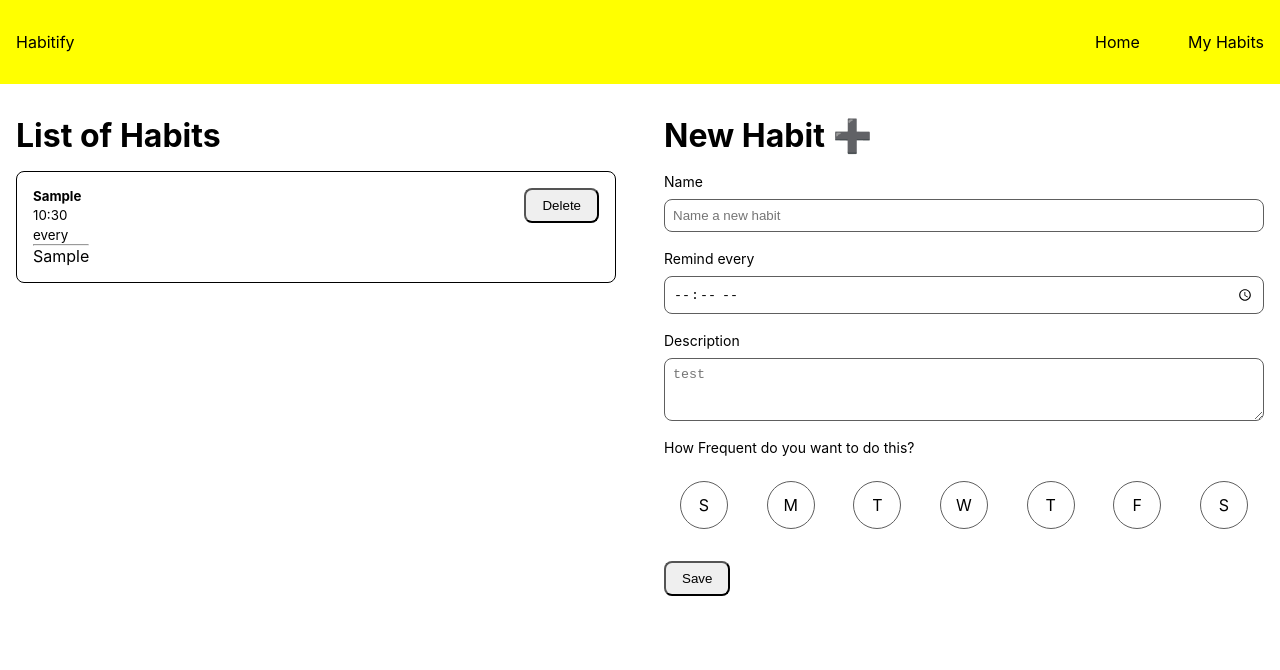
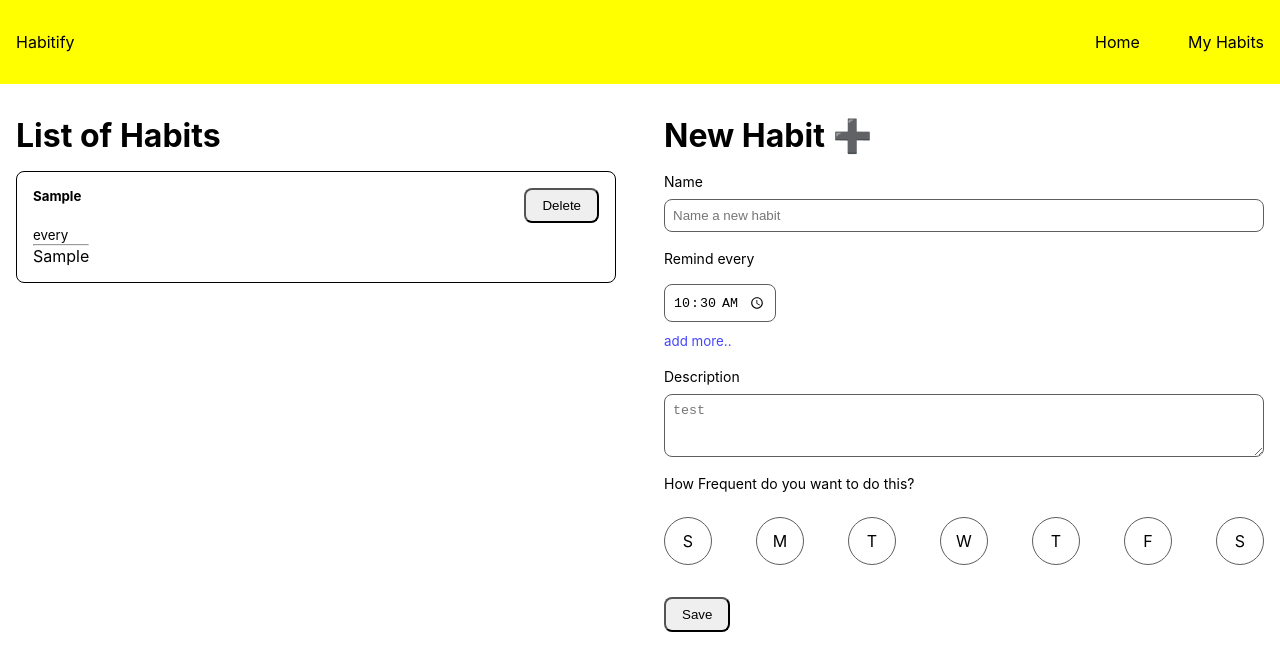
Before and after one commit to Gadu25/do-habit-ts, a React (Vite) app: page /habits in a window 1280 px wide. Both pictures are taken after typing "Sample", "10:30", "Sample" into the empty fields and a click on the button "Save". Shown: the top 670 px of the page. Built offline with nearby package versions, Linux system fonts and the light colour scheme.

Commit message:
feat:add dynamic form for multile time per habit

```diff
--- a/src/assets/css/common/form.css
+++ b/src/assets/css/common/form.css
@@ -23,6 +23,21 @@
   width: 100%;
 }
 
+.form-group.time .time-container {
+  display: flex;
+  gap: 0.5rem;
+  padding: 0.5rem 0;
+}
+
+.form-group.time input {
+  width: auto;
+}
+
+.form-group.time .add-more {
+  cursor: pointer;
+  color: rgb(69, 69, 252);
+}
+
 button {
   padding: 0.5rem 1rem;
   border-radius: 0.5rem;
@@ -31,7 +46,7 @@ button {
 
 .form-week {
   margin-top: 0.5rem;
-  padding: 1rem;
+  padding: 1rem 0;
   display: flex;
   justify-content: space-between;
   gap: 0.5rem;
@@ -55,6 +70,7 @@ button {
 }
 
 .form-week .form-day.active {
+  color: rgb(63, 63, 236);
   border: 1px solid rgb(63, 63, 236);
 }
 
--- a/src/components/habits/HabitCard.tsx
+++ b/src/components/habits/HabitCard.tsx
@@ -7,33 +7,39 @@ interface Day {
 }
 
 const daysOfWeek: Day[] = [
-  {id: 1, shorten: 'S', name: 'Sunday'},
-  {id: 2, shorten: 'M', name: 'Monday'},
-  {id: 3, shorten: 'T', name: 'Tuesday'},
-  {id: 4, shorten: 'W', name: 'Wednesday'},
-  {id: 5, shorten: 'T', name: 'Thursday'},
-  {id: 6, shorten: 'F', name: 'Friday'},
-  {id: 7, shorten: 'S', name: 'Sunday'},
+  { id: 1, shorten: "S", name: "Sunday" },
+  { id: 2, shorten: "M", name: "Monday" },
+  { id: 3, shorten: "T", name: "Tuesday" },
+  { id: 4, shorten: "W", name: "Wednesday" },
+  { id: 5, shorten: "T", name: "Thursday" },
+  { id: 6, shorten: "F", name: "Friday" },
+  { id: 7, shorten: "S", name: "Sunday" },
 ];
 
 function HabitCard({ habit, editHabit, deleteHabit }: HabitCardProps) {
   const getDay = (id: number): string => {
-    const res =  daysOfWeek.filter((day) => day.id === id)
+    const res = daysOfWeek.filter((day) => day.id === id);
     return res[0].name;
-  }
+  };
 
   return (
     <>
       <div className="habit-card">
         <div className="habit-desc" onClick={editHabit}>
           <h5>{habit.name}</h5>
-          <small>{habit.time}</small>
-          <br/>
+          {habit.times.map((time) => (
+            <div className="habit-time" key={time.id}>
+              {time.time}
+            </div>
+          ))}
+          <br />
           <small>every</small>
           {habit.daysOfWeek.map((day) => (
-            <div className="habit-day" key={day}>{getDay(day)}</div>
+            <div className="habit-day" key={day}>
+              {getDay(day)}
+            </div>
           ))}
-          <hr/>
+          <hr />
           <p>{habit.description}</p>
         </div>
         <div className="habit-action">
--- a/src/components/habits/HabitForm.tsx
+++ b/src/components/habits/HabitForm.tsx
@@ -1,5 +1,6 @@
+import { useState, useEffect } from "react";
 import type React from "react";
-import type { Habit } from "@/types/habit";
+import type { Habit, Time } from "@/types/habit";
 
 interface HabitFormProps {
   isEdit: boolean;
@@ -9,32 +10,50 @@ interface HabitFormProps {
 }
 
 const daysOfWeek = [
-  {id: 1, shorten: 'S', name: 'Sunday'},
-  {id: 2, shorten: 'M', name: 'Monday'},
-  {id: 3, shorten: 'T', name: 'Tuesday'},
-  {id: 4, shorten: 'W', name: 'Wednesday'},
-  {id: 5, shorten: 'T', name: 'Thursday'},
-  {id: 6, shorten: 'F', name: 'Friday'},
-  {id: 7, shorten: 'S', name: 'Sunday'},
+  { id: 1, shorten: "S", name: "Sunday" },
+  { id: 2, shorten: "M", name: "Monday" },
+  { id: 3, shorten: "T", name: "Tuesday" },
+  { id: 4, shorten: "W", name: "Wednesday" },
+  { id: 5, shorten: "T", name: "Thursday" },
+  { id: 6, shorten: "F", name: "Friday" },
+  { id: 7, shorten: "S", name: "Sunday" },
 ];
 
-function HabitForm({isEdit, singleHabit, setSingleHabit, submitForm,}: HabitFormProps) {
+const emptyTime: Time = { id: 1, time: "" };
 
-  const handleDaysOfWeek = (id:number) => {
-    const daysOfWeek = singleHabit.daysOfWeek
+function HabitForm({ isEdit, singleHabit, setSingleHabit, submitForm }: HabitFormProps) {
+  const [times, setTimes] = useState<Time[]>([emptyTime]);
+
+  const handleDaysOfWeek = (id: number) => {
+    const daysOfWeek = singleHabit.daysOfWeek;
     if (daysOfWeek.includes(id)) {
       const newDays = daysOfWeek.filter((day) => day !== id);
-      setSingleHabit({...singleHabit, daysOfWeek: newDays})
+      setSingleHabit({ ...singleHabit, daysOfWeek: newDays });
     } else {
-      setSingleHabit({...singleHabit, daysOfWeek:[...singleHabit.daysOfWeek, id]})
+      setSingleHabit({ ...singleHabit, daysOfWeek: [...singleHabit.daysOfWeek, id] });
     }
-  }
+  };
+
+  const handleTimeChange = (handledTime: Time, e: React.ChangeEvent<HTMLInputElement>) => {
+    const newTimes: Time[] = times.map((time) =>
+      time.id === handledTime.id ? { ...handledTime, time: e.target.value } : time,
+    );
+    setTimes(newTimes);
+  };
+
+  const addTime = () => {
+    setTimes([...times, { ...emptyTime, id: times.length + 1 }]);
+  };
+
+  useEffect(() => {
+    setSingleHabit({ ...singleHabit, times: times });
+  }, [times]);
 
   return (
     <>
       <div className="habit-form">
         <div className="title">
-          <h1>{isEdit ? "Update Habit 🖊" : "New Habit ➕" }</h1>
+          <h1>{isEdit ? "Update Habit 🖊" : "New Habit ➕"}</h1>
         </div>
         <form onSubmit={submitForm}>
           <div className="form-group">
@@ -48,15 +67,22 @@ function HabitForm({isEdit, singleHabit, setSingleHabit, submitForm,}: HabitForm
               value={singleHabit.name}
             />
           </div>
-          <div className="form-group">
-            <label htmlFor="form-habit-time">Remind every</label>
+          <div className="form-group time">
+            <span>Remind every</span>
+            <div className="time-container">
+              {times.map((time) => (
                 <input
-              id="form-habit-time"
+                  key={`time-${time.id}`}
                   type="time"
-              name="time"
-              onChange={(e) => setSingleHabit({ ...singleHabit, time: e.target.value })}
-              value={singleHabit.time}
+                  name={`time-${time.id}`}
+                  onChange={(e) => handleTimeChange(time, e)}
+                  value={time.time}
                 />
+              ))}
+            </div>
+            <small className="add-more" onClick={addTime}>
+              add more..
+            </small>
           </div>
           <div className="form-group">
             <label htmlFor="form-habit-description">Description</label>
@@ -64,21 +90,20 @@ function HabitForm({isEdit, singleHabit, setSingleHabit, submitForm,}: HabitForm
               id="form-habit-description"
               name="description"
               value={singleHabit.description}
-              onChange={(e) => setSingleHabit({ ...singleHabit, description: e.target.value})}
+              onChange={(e) => setSingleHabit({ ...singleHabit, description: e.target.value })}
               rows={3}
               placeholder="test"
-            >
-            </textarea>
+            ></textarea>
           </div>
           <div className="form-group">
             <span>How Frequent do you want to do this?</span>
             <div className="form-week">
               {daysOfWeek.map((day) => (
                 <div
-                  className={`form-day ${singleHabit.daysOfWeek.includes(day.id) ? 'active': ''}`}
+                  className={`form-day ${singleHabit.daysOfWeek.includes(day.id) ? "active" : ""}`}
                   key={day.id}
                   title={day.name}
-                  onClick={()=>handleDaysOfWeek(day.id)}
+                  onClick={() => handleDaysOfWeek(day.id)}
                 >
                   {day.shorten}
                 </div>
@@ -89,7 +114,7 @@ function HabitForm({isEdit, singleHabit, setSingleHabit, submitForm,}: HabitForm
         </form>
       </div>
     </>
-  )
+  );
 }
 
 export default HabitForm;
--- a/src/pages/Habits.tsx
+++ b/src/pages/Habits.tsx
@@ -13,10 +13,9 @@ const emptyHabit = {
   name: "",
   description: "",
   createdAt: "",
-  time: "",
+  times: [{ id: 1, time: "" }],
   daysOfWeek: [],
-  durationPerDay: ""
-}
+};
 
 function Habits() {
   const habits = useSelector((state: RootState) => state.habits.value);
@@ -53,9 +52,8 @@ function Habits() {
       name: habit.name,
       description: habit.description,
       createdAt: habit.createdAt,
-      time: habit.time,
+      times: [{ id: 1, time: "" }],
       daysOfWeek: habit.daysOfWeek,
-      durationPerDay: habit.durationPerDay
     });
   };
 
```
Also changed, not shown: src/types/habit.ts (+6 -2 lines). Lines whose indentation alone changed are shown as unchanged.
